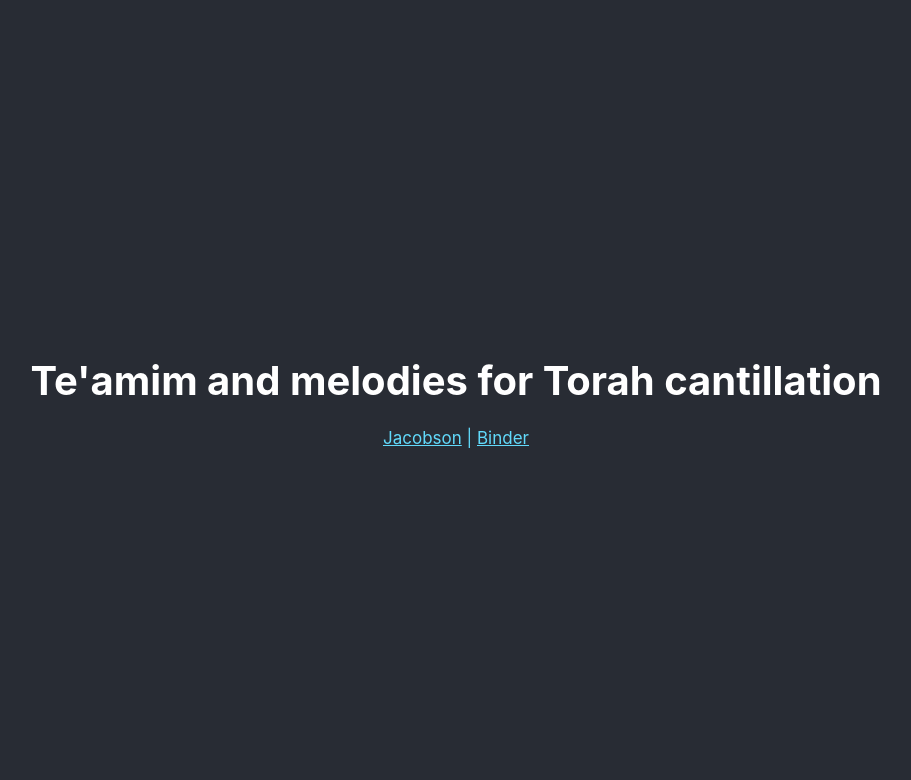
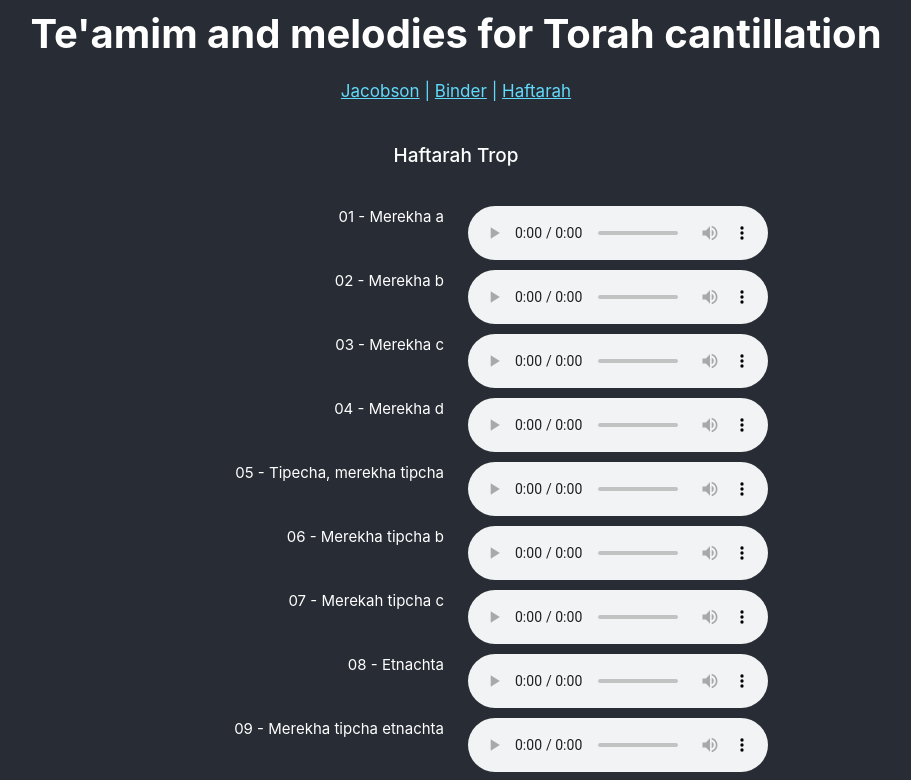
Before and after one commit to shekelator/taamei-miqra, a React (Vite) app: page /haftarah in a window 1280 px wide. Shown: the top 780 px of the page, without its empty margins (184-1095 px from the left). Built offline with nearby package versions, Linux system fonts and the light colour scheme.

Commit message:
feat: Added haftarah view (#5)
* feat: Added haftarah view

* feat: Updated haftarah view with names for some tracks

```diff
--- a/package.json
+++ b/package.json
@@ -15,8 +15,8 @@
     "web-vitals": "^5.1.0"
   },
   "scripts": {
-    "dev": "vite",
-    "start": "vite",
+    "dev": "vite --host",
+    "start": "vite --host",
     "build": "vite build",
     "preview": "vite preview"
   },
--- a/src/App.jsx
+++ b/src/App.jsx
@@ -2,6 +2,7 @@ import './App.css';
 import { BrowserRouter as Router, Routes, Route, Link } from 'react-router-dom';
 import Phrase from './Phrase.jsx';
 import Binder from './Binder.jsx';
+import Haftarah from './Haftarah.jsx';
 
 function App() {
   return (
@@ -11,7 +12,8 @@ function App() {
           <h1>Te'amim and melodies for Torah cantillation</h1>
           <nav>
             <Link to="/" className="App-link">Jacobson</Link><span class="App-link"> |{' '}</span>
-            <Link to="/binder" className="App-link">Binder</Link>
+            <Link to="/binder" className="App-link">Binder</Link><span class="App-link"> |{' '}</span>
+            <Link to="/haftarah" className="App-link">Haftarah</Link>
           </nav>
           <Routes>
             <Route
@@ -41,6 +43,7 @@ function App() {
               }
             />
             <Route path="/binder" element={<Binder />} />
+            <Route path="/haftarah" element={<Haftarah />} />
           </Routes>
         </header>
       </div>
--- /dev/null
+++ b/src/Haftarah.jsx
@@ -0,0 +1,108 @@
+import React from 'react';
+
+const Haftarah = () => {
+  const fileMap = {
+    "01 Track 1": "01 - Merekha a",
+    "02 Track 2": "02 - Merekha b",
+    "03 Track 3": "03 - Merekha c",
+    "04 Track 4": "04 - Merekha d",
+    "05 Track 5": "05 - Tipecha, merekha tipcha",
+    "06 Track 6": "06 - Merekha tipcha b",
+    "07 Track 7": "07 - Merekah tipcha c",
+    "08 Track 8": "08 - Etnachta",
+    "09 Track 9": "09 - Merekha tipcha etnachta",
+    "10 Track 10": "10 - Munach etnachta",
+    "11 Track 11": "11 - Tipcha etnachta",
+    "12 Track 12": "12 - Etnachta variations",
+    "13 Track 13": "13 - More etnachta variations",
+    "14 Track 14": "14 - Sof-pasuk",
+    "15 Track 15": "15 - Sof-pasuk phrases",
+    "16 Track 16": "16 - More sof-pasuk variations",
+    "17 Track 17": "17 - Merekha tipcha etnachta, merekha tipcha sof-pasuk",
+    "18 Track 18": "18 - Closing cadence",
+    "19 Track 19": "19 - Example reading with closing cadence",
+    "20 Track 20": "20 - Etnachta and sof-pasuk clauses",
+    "21 Track 21": "21 - (Zakef) katon",
+    "22 Track 22": "22 - Pashta",
+    "23 Track 23": "23 - Pashta b",
+    "24 Track 24": "24 - Patsha katon",
+    "25 Track 25": "25 - Mapach",
+    "26 Track 26": "26 - Mapach pashta",
+    "27 Track 27": "27 - Mapach pashta katon",
+    "28 Track 28": "28 - Munach katon",
+    "29 Track 29": "29 - Katon variations",
+    "30 Track 30": "30 - Verses with katon clause",
+    "31 Track 31": "31 - Yetiv",
+    "32 Track 32": "32 - Yetiv katon",
+    "33 Track 33": "33 - Kadma mapach",
+    "34 Track 34": "34 - Verses with katon variations",
+    "35 Track 35": "35 - Munah mapach in katon clause",
+    "36 Track 36": "36 - Practice passage on p. 34",
+    "37 Track 37": "37 - Practice passage on p. 35",
+    "38 Track 38": "38 - Zakef-gadol",
+    "39 Track 39": "39 - Verses with zakef-gadol",
+    "40 Track 40": "40 - Tevir",
+    "41 Track 41": "41 - Darga",
+    "42 Track 42": "42 - Darga tevir",
+    "43 Track 43": "43 - Tevir b",
+    "44 Track 44": "44 - Merekha tevir, darga tevir",
+    "45 Track 45": "45 - Merekha tevir",
+    "46 Track 46": "46 - Kadma and tevir variations",
+    "47 Track 47": "47 - Munach darga/merekha tevir",
+    "48 Track 48": "48 - Verses with tevir",
+    "49 Track 49": "49 - Merekha kefulah",
+    "50 Track 50": "50 - Revi'i",
+    "51 Track 51": "51 - Munach revi'i",
+    "52 Track 52": "52 - Legarmeh",
+    "53 Track 53": "53 - Legarmeh munach revi'i",
+    "54 Track 54": "54 - Darga munach revi'i",
+    "55 Track 55": "55 - Verses with tevir variations",
+    "56 Track 56": "56 - Verses with tevir variations b",
+    "57 Track 57": "57 - Kadma v'azla",
+    "58 Track 58": "58 - Geresh",
+    "59 Track 59": "59 - Gershayim",
+    "60 Track 60": "60 - Munach gershayim",
+    "61 Track 61": "61 - Verses with revi'i variations",
+    "62 Track 62": "62 - Verses with revi'i variations b",
+    "63 Track 63": "63 - ",
+    "64 Track 64": "64 - ",
+    "65 Track 65": "65 - ",
+    "66 Track 66": "66 - Telisha-ketana",
+    "67 Track 67": "67 - Munach telisha-ketana",
+    "68 Track 68": "68 - Pazer, munach pazer",
+    "69 Track 69": "69 - Telisha-gedolah",
+    "70 Track 70": "70 - Munach telisha-gedolah",
+    "71 Track 71": "71 - ",
+    "72 Track 72": "72 - ",
+    "73 Track 73": "73 - ",
+    "74 Track 74": "74 - Segol",
+    "75 Track 75": "75 - Zarka, zarka segol",
+    "76 Track 76": "76 - Munach zarka segol",
+    "77 Track 77": "77 - Zarka munach segol",
+    "78 Track 78": "78 - ",
+    "79 Track 79": "79 - ",
+    "80 Track 80": "80"
+  };
+
+  return (
+    <div className="container">
+      <h2>Haftarah Trop</h2>
+      <div className="container text-center">
+        {Object.entries(fileMap).map(([fileName, displayName], index) => (
+            <div key={index} className="row">
+                <div className="col text-end text-label">
+                    <span>{displayName}</span>
+                </div>
+                <div className="col text-start">
+                    <audio controls>
+                        <source src={`https://res.dnix.us/recordings/trop/haftarah/${encodeURIComponent(fileName)}.mp3`} type="audio/mp3" />
+                    </audio>
+                </div>
+            </div>
+        ))}
+      </div>
+    </div>
+  );
+};
+
+export default Haftarah;
```
Also changed, not shown: .devcontainer/devcontainer.json.
